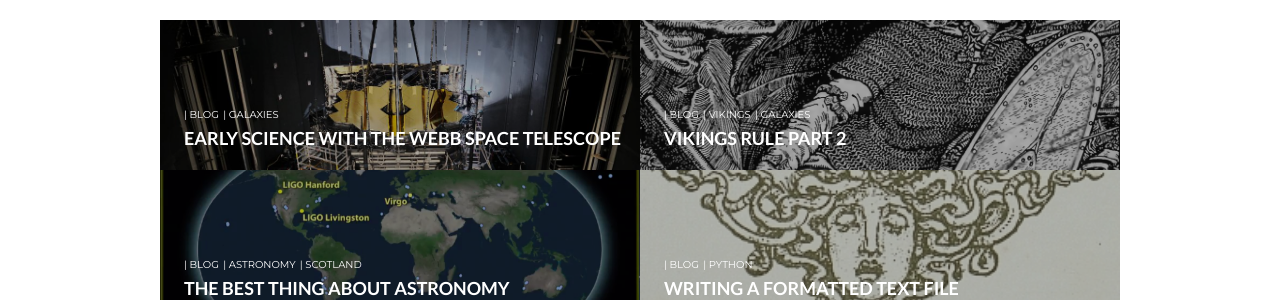
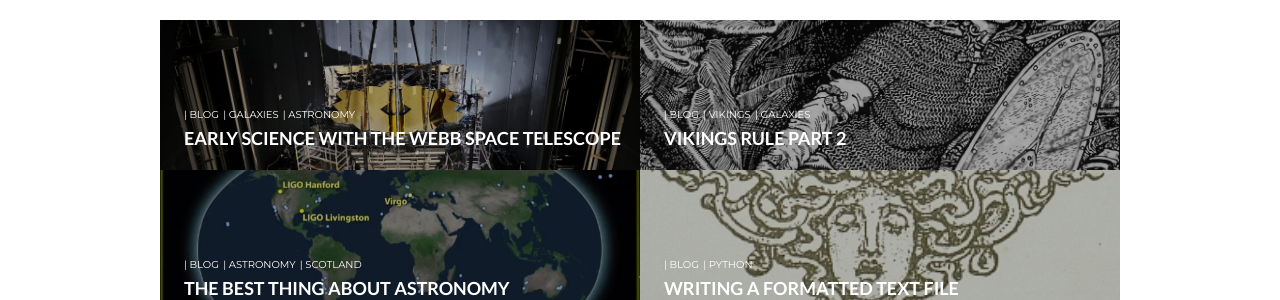
Before and after one commit to jenlotz/jenlotz.github.io, a Jekyll site: the page built from index.html, in a window 1280 px wide. Shown: the part 183-483 px from the top of the page. Built offline with Jekyll 4.4.1, drawn with Linux system fonts in a browser that asks for light colours; the list of posts is cut into pages by our own code.

Commit message:
jwst ers2

```diff
--- a/_posts/2017-12-15-jwsters.markdown
+++ b/_posts/2017-12-15-jwsters.markdown
@@ -4,15 +4,15 @@
 date:   2017-12-15 13:32:20 +0300
 description:  # Add post description (optional)
 img: jwst_cryo.jpg # Add image post (optional)
-tags: [Blog, Galaxies]
+tags: [Blog, Galaxies, astronomy]
 ---
 The first proposals to use the new James Webb Space Telescope [have been selected](https://jwst.stsci.edu/news-events/news/News%20items/selections-made-for-the-jwst-directors-discretionary-early-release-science-program),  and my team's proposal - "The Cosmic Evolution Early Release Science Survey" - was one of 13 programs awarded!  [Scientific American has a very nice overview](https://www.scientificamerican.com/article/what-will-nasa-rsquo-s-biggest-ever-space-telescope-study-first/) of all the different science planned for this first set of JWST data. Now we just have to wait another two years for the launch and commissioning before the data is collected sometime in fall of 2019.
 
 We chose to ask for time to look at a field known as "the Extended Groth Strip", a particularly dark patch of the Northern sky.   Of all the well-studied extra-galactic fields previously targeted by the NASA Great Observatories - Hubble, Spitzer, and Chandra -- the Extended Groth Strip is [visible to JWST for longest period of time](https://jwst.stsci.edu/instrumentation/telescope-and-pointing/pointing-and-guiding) due to its location.   We asked for 63 hours of time to use 3JWST instruments (NIRCam, MIRI, and NIRSpec), getting both deep imaging and deep spectroscopy of faint distant galaxies with lookback times as much as 13.1 billion years into the past.
 
-![JWST CEERS observations of EGS]({{site.baseurl}}/assets/img/EGS.FOV7.png = 200x200)
+![JWST CEERS observations of EGS]<img src="{{site.baseurl}}assets/img/EGS.FOV7.png.png" width="200">
 
 This award feels like the cumulation of alot of work I've done over my career.
 I've been working on preparing for the launch of the James Webb Space Telescope ever since I arrived at STScI in 2010, first as an instrument scientist for the Near-Infrared Camera (NIRCam) and most recently as the lead of the team writing the [astronomer's JWST user manual (aka "JDox")](https://jwst-docs.stsci.edu/).  And I've been studying this particular part of the sky for even longer, starting as a postdoctoral scholar collaborating with the [DEEP and AEGIS teams at UC Santa Cruz](http://aegis.ucolick.org) since ~2003.   There are some really interesting galaxies in this part of the sky, and I can't wait to see what new ones JWST discovers.
 
-![Zoom of HST ACS image of the Extended Groth Strip]({{site.baseurl}}/assets/img/egs_zoom.png = 200x200)
+![Zoom of HST ACS image of the Extended Groth Strip]({{site.baseurl}}/assets/img/egs_zoom.png)
```
